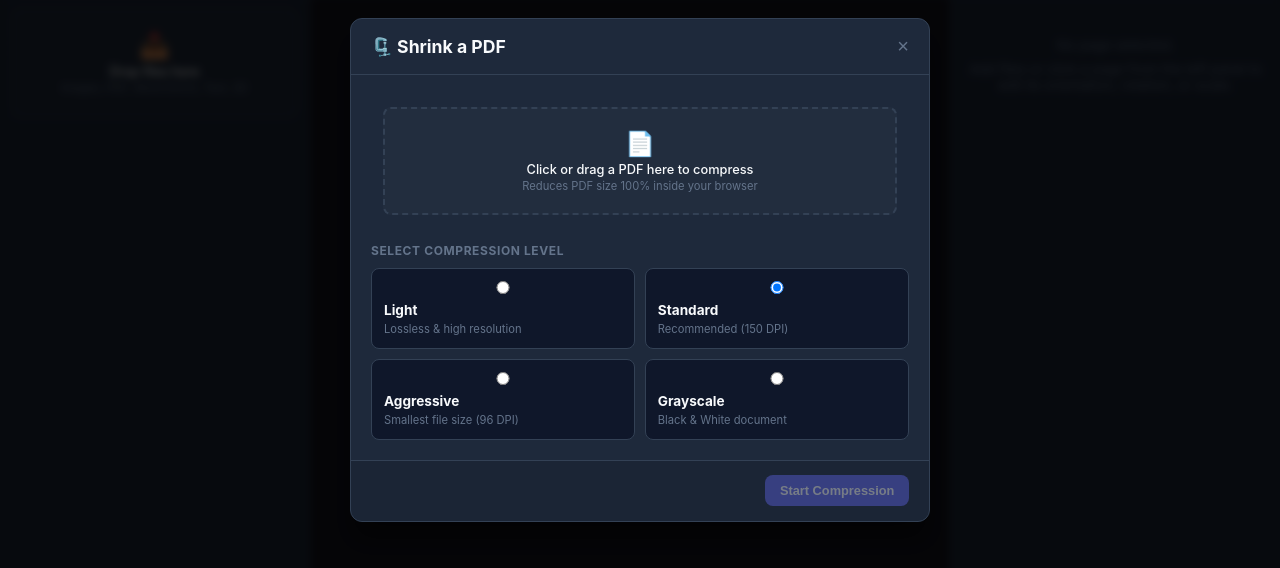
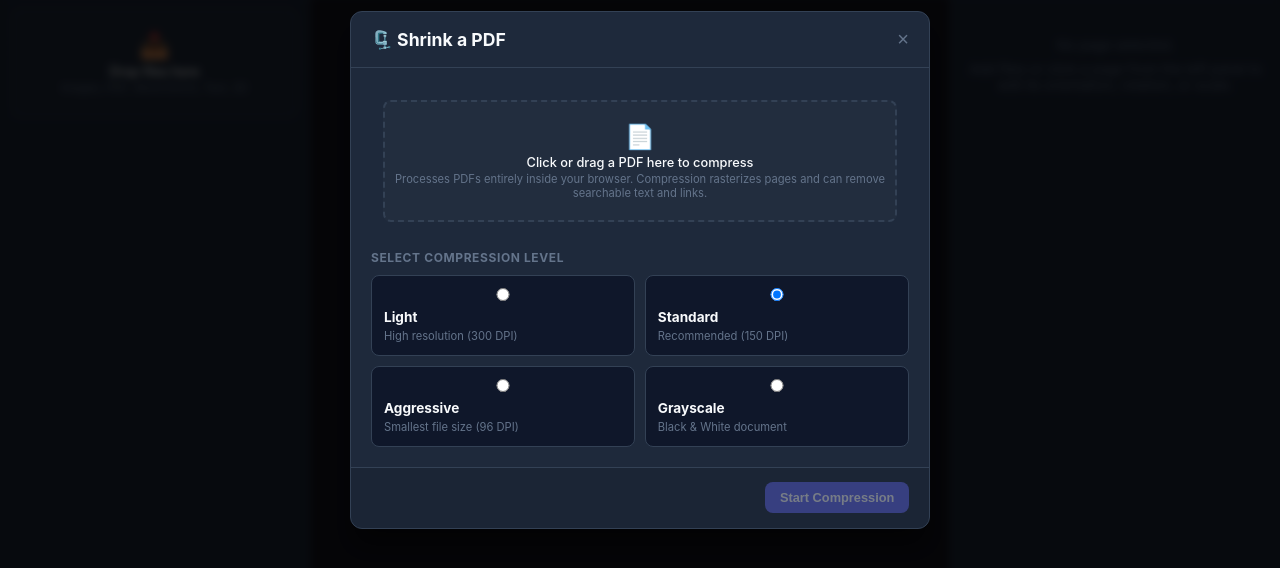
Before and after one commit to gavinfischer-keenan/ReportPDFmaker, a website with bundled scripts: page web/index.html in a window 1280 px wide. Both pictures are taken after a click on the button "Compress or shrink an existing PDF file". Shown: the part 130-698 px from the top of the page. Built offline with nearby package versions, Linux system fonts and the light colour scheme.

Commit message:
Clarify raster compression tradeoffs in the web interface

```diff
--- a/web/index.html
+++ b/web/index.html
@@ -274,7 +274,7 @@
         <div id="shrink-drop-zone" class="drop-zone-mini">
           <div class="drop-zone-icon">📄</div>
           <div class="drop-zone-text">Click or drag a PDF here to compress</div>
-          <div class="drop-zone-sub">Reduces PDF size 100% inside your browser</div>
+          <div class="drop-zone-sub">Processes PDFs entirely inside your browser. Compression rasterizes pages and can remove searchable text and links.</div>
         </div>
 
         <div id="shrink-file-details" class="hidden" style="background:var(--bg-primary); padding:0.75rem; border-radius:var(--radius); border:1px solid var(--border-color);">
@@ -288,7 +288,7 @@
             <label class="compression-card">
               <input type="radio" name="shrink-level" value="light">
               <strong>Light</strong>
-              <span>Lossless & high resolution</span>
+              <span>High resolution (300 DPI)</span>
             </label>
             <label class="compression-card">
               <input type="radio" name="shrink-level" value="standard" checked>
```
